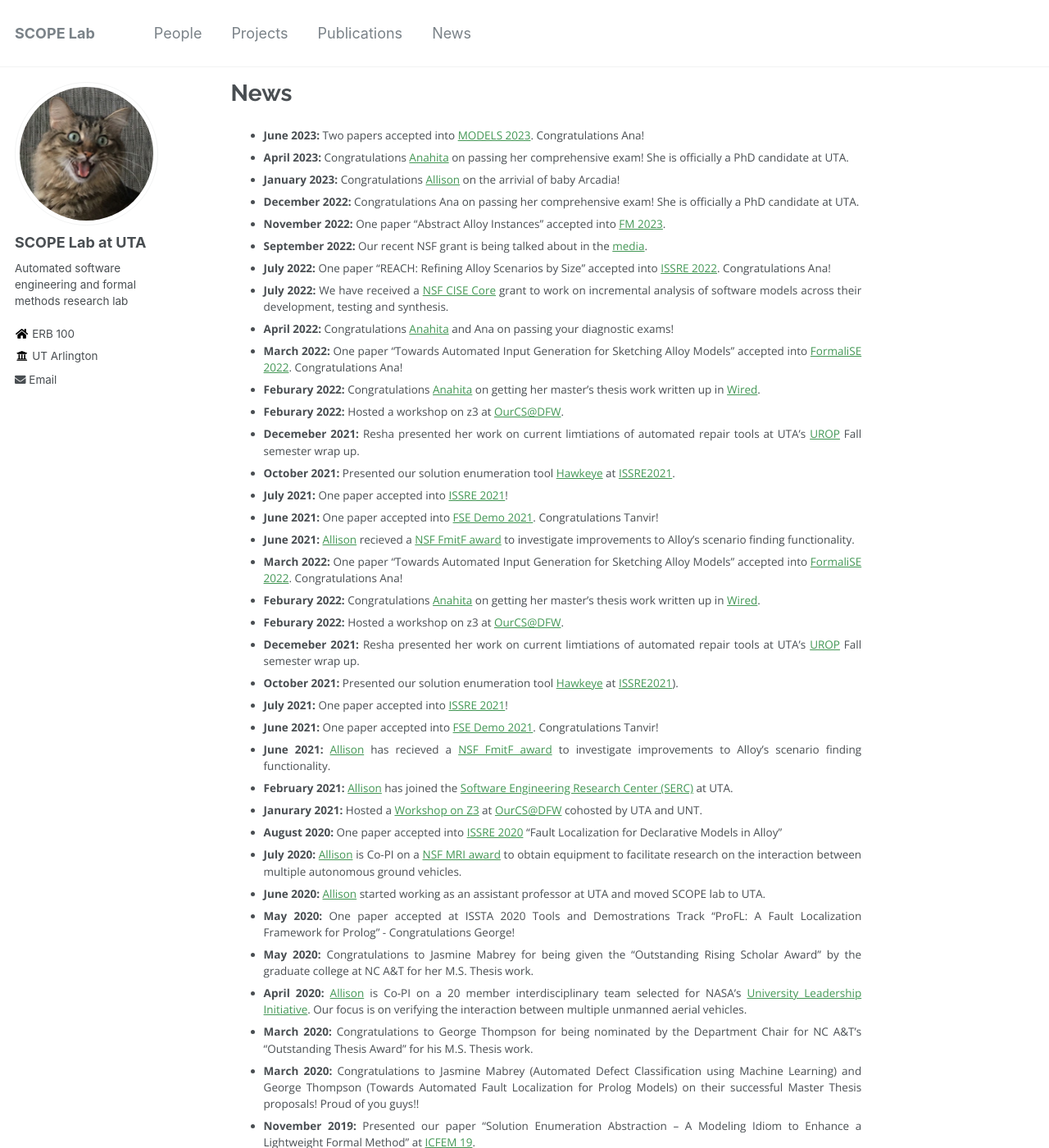
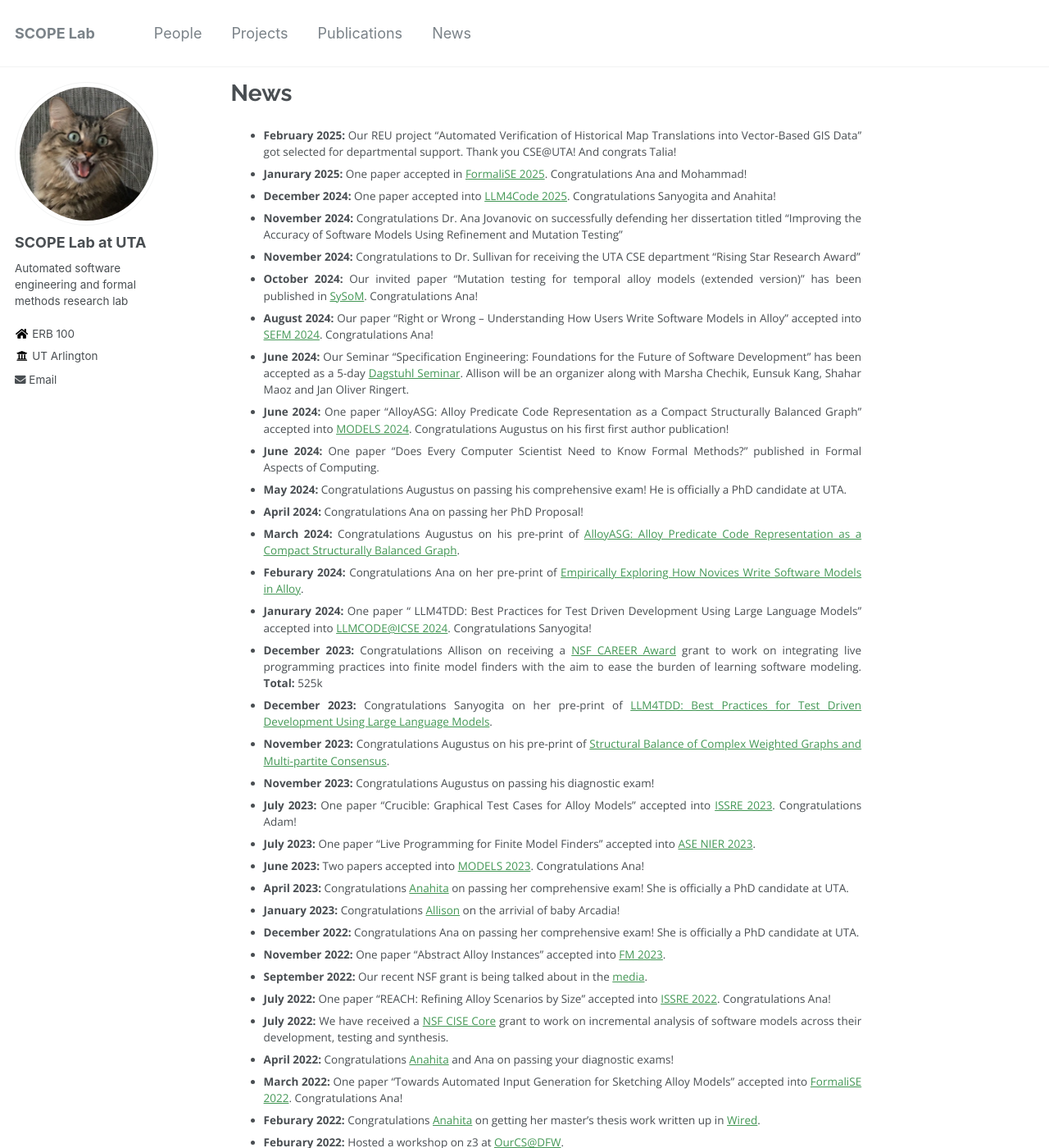
Before and after one commit to SCOPELabUTA/SCOPELabUTA.github.io, a Jekyll site: the page built from _pages/news.md, in a window 1280 px wide and 1400 px high. Shown: the whole window at 82% size. Built offline with Jekyll 4.4.1, drawn with Linux system fonts in a browser that asks for light colours.

Commit message:
Update news.md

```diff
--- a/_pages/news.md
+++ b/_pages/news.md
@@ -3,6 +3,27 @@ title: "News"
 permalink: /news/
 author_profile: true
 ---
+* **February 2025:** Our REU project "Automated Verification of Historical Map Translations into Vector-Based GIS Data" got selected for departmental support. Thank you CSE@UTA! And congrats Talia!
+* **Janurary 2025:** One paper accepted in [FormaliSE 2025](https://conf.researchr.org/home/Formalise-2025). Congratulations Ana and Mohammad!
+* **December 2024:** One paper accepted into [LLM4Code 2025](https://llm4code.github.io/). Congratulations Sanyogita and Anahita!
+* **November 2024:** Congratulations Dr. Ana Jovanovic on successfully defending her dissertation titled "Improving the Accuracy of Software Models Using Refinement and Mutation Testing"
+* **November 2024:** Congratulations to Dr. Sullivan for receiving the UTA CSE department "Rising Star Research Award"
+* **October 2024:** Our invited paper "Mutation testing for temporal alloy models (extended version)" has been published in [SySoM](https://link.springer.com/article/10.1007/s10270-024-01220-x). Congratulations Ana!
+* **August 2024:** Our paper "Right or Wrong -- Understanding How Users Write Software Models in Alloy" accepted into [SEFM 2024](https://sefm-conference.github.io/2024/). Congratulations Ana!
+* **June 2024:** Our Seminar "Specification Engineering: Foundations for the Future of Software Development" has been accepted as a 5-day [Dagstuhl Seminar](https://www.dagstuhl.de/en/seminars/dagstuhl-seminars). Allison will be an organizer along with Marsha Chechik, Eunsuk Kang, Shahar Maoz and Jan Oliver Ringert.
+* **June 2024:** One paper "AlloyASG: Alloy Predicate Code Representation as a Compact Structurally Balanced Graph" accepted into [MODELS 2024](https://conf.researchr.org/home/models-2024). Congratulations Augustus on his first first author publication!
+* **June 2024:** One paper "Does Every Computer Scientist Need to Know Formal Methods?" published in Formal Aspects of Computing.
+* **May 2024:** Congratulations Augustus on passing his comprehensive exam! He is officially a PhD candidate at UTA.
+* **April 2024:** Congratulations Ana on passing her PhD Proposal!
+* **March 2024:** Congratulations Augustus on his pre-print of [AlloyASG: Alloy Predicate Code Representation as a Compact Structurally Balanced Graph](https://arxiv.org/pdf/2403.00170.pdf).
+* **Feburary 2024:** Congratulations Ana on her pre-print of [Empirically Exploring How Novices Write Software Models in Alloy](https://arxiv.org/pdf/2402.06624.pdf).
+* **Janurary 2024:** One paper " LLM4TDD: Best Practices for Test Driven Development Using Large Language Models" accepted into [LLMCODE@ICSE 2024](https://llm4code.github.io/). Congratulations Sanyogita!
+* **December 2023:** Congratulations Allison on receiving a [NSF CAREER Award](https://www.nsf.gov/awardsearch/showAward?AWD_ID=2337667&HistoricalAwards=false) grant to work on integrating live programming practices into finite model finders with the aim to ease the burden of learning software modeling. **Total:** 525k
+* **December 2023:** Congratulations Sanyogita on her pre-print of [LLM4TDD: Best Practices for Test Driven Development Using Large Language Models](https://arxiv.org/abs/2312.04687).
+* **November 2023:** Congratulations Augustus on his pre-print of [Structural Balance of Complex Weighted Graphs and Multi-partite Consensus](https://arxiv.org/abs/2311.04389).
+* **November 2023:** Congratulations Augustus on passing his diagnostic exam!
+* **July 2023:** One paper "Crucible: Graphical Test Cases for Alloy Models" accepted into [ISSRE 2023]((https://issre.github.io/2023/)). Congratulations Adam!
+* **July 2023:** One paper "Live Programming for Finite Model Finders" accepted into [ASE NIER 2023](https://conf.researchr.org/home/ase-2023).
 * **June 2023:** Two papers accepted into [MODELS 2023](https://conf.researchr.org/home/models-2023). Congratulations Ana!
 * **April 2023:** Congratulations [Anahita](https://www.linkedin.com/in/anahita-samadi-2756704b/) on passing her comprehensive exam! She is officially a PhD candidate at UTA.
 * **January 2023:** Congratulations [Allison](https://allisonius.github.io/) on the arrivial of baby Arcadia!
```
